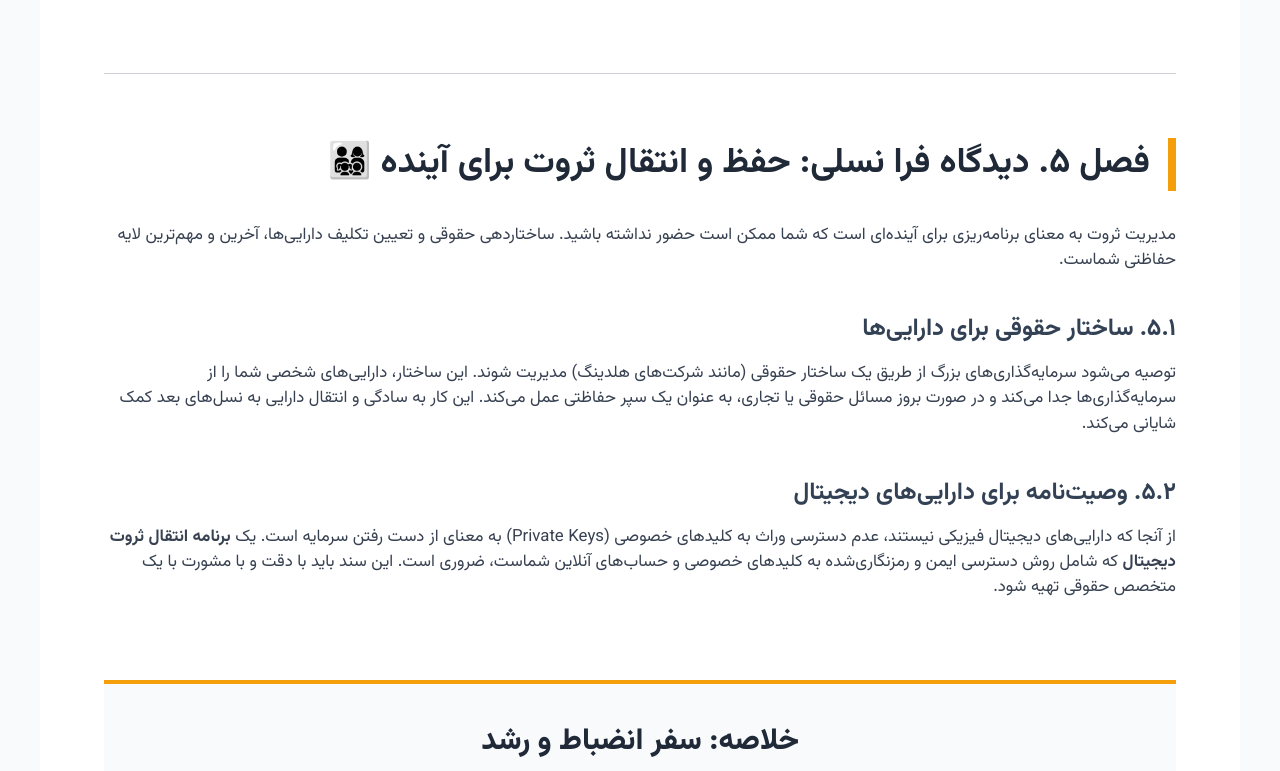
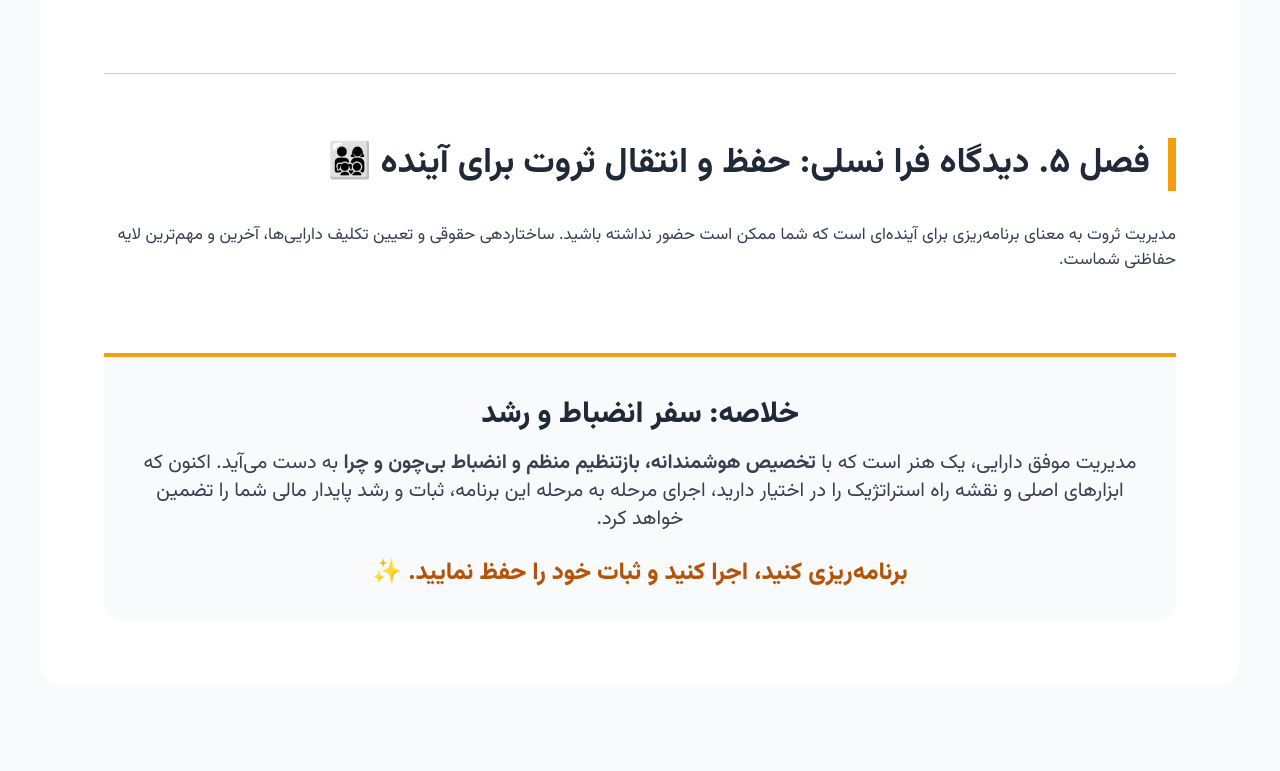
Before and after one commit to paymon1/fund-management, a plain HTML site: page index.html in a window 1280 px wide. Shown: the part 3144-3915 px from the top of the page. After the commit the page ends 3869 px from the top, so only its background shows below. Drawn offline with nearby package versions, Linux system fonts and the light colour scheme.

Commit message:
Update index.html

```diff
--- a/index.html
+++ b/index.html
@@ -134,7 +134,7 @@
                         <span class="ml-2">ثبت نام در پلتفرم فیروزه (Firouzeh)</span>
                     </a>
                     <a href="https://axon.charisma.ir/l?mRef=10h6a3" target="_blank" rel="nofollow noopener" class="tool-link bg-indigo-600 text-white hover:bg-indigo-700">
-                        <span class="ml-2">دریافت خدمات مدیریت دارایی از آکسون (Axon)</span>
+                        <span class="ml-2">دریافت خدمات مدیریت دارایی از کاریزما (Axon)</span>
                     </a>
                 </div>
             </div>
@@ -193,7 +193,6 @@
             <div class="grid grid-cols-2 md:grid-cols-4 gap-6 mt-8">
                 <a href="https://nobitex.ir/signup/?refcode=2817185" target="_blank" rel="nofollow noopener" class="tool-link bg-green-600 text-white hover:bg-green-700">نوبیتکس</a>
                 <a href="https://wallex.ir/signup?ref=zc3hbde" target="_blank" rel="nofollow noopener" class="tool-link bg-purple-600 text-white hover:bg-purple-700">والکس</a>
-                <a href="https://bitpin.ir/signup/?refcode=z4ylqbfjht" target="_blank" rel="nofollow noopener" class="tool-link bg-yellow-600 text-white hover:bg-yellow-700">بیت پین</a>
                 <a href="https://tabdeal.org/?ref=2imfj5" target="_blank" rel="nofollow noopener" class="tool-link bg-red-600 text-white hover:bg-red-700">تبدیل</a>
             </div>
 
@@ -219,19 +218,7 @@
                 مدیریت ثروت به معنای برنامه‌ریزی برای آینده‌ای است که شما ممکن است حضور نداشته باشید. ساختاردهی حقوقی و تعیین تکلیف دارایی‌ها، آخرین و مهم‌ترین لایه حفاظتی شماست.
             </p>
 
-            <h3 class="text-2xl font-bold text-slate-700 mt-10 mb-4">
-                ۵.۱. ساختار حقوقی برای دارایی‌ها
-            </h3>
-            <p class="text-gray-700 mb-6">
-                توصیه می‌شود سرمایه‌گذاری‌های بزرگ از طریق یک ساختار حقوقی (مانند شرکت‌های هلدینگ) مدیریت شوند. این ساختار، دارایی‌های شخصی شما را از سرمایه‌گذاری‌ها جدا می‌کند و در صورت بروز مسائل حقوقی یا تجاری، به عنوان یک سپر حفاظتی عمل می‌کند. این کار به سادگی و انتقال دارایی به نسل‌های بعد کمک شایانی می‌کند.
-            </p>
 
-            <h3 class="text-2xl font-bold text-slate-700 mt-10 mb-4">
-                ۵.۲. وصیت‌نامه برای دارایی‌های دیجیتال
-            </h3>
-            <p class="text-gray-700 mb-6">
-                از آنجا که دارایی‌های دیجیتال فیزیکی نیستند، عدم دسترسی وراث به کلیدهای خصوصی (Private Keys) به معنای از دست رفتن سرمایه است. یک <b>برنامه انتقال ثروت دیجیتال</b> که شامل روش دسترسی ایمن و رمزنگاری‌شده به کلیدهای خصوصی و حساب‌های آنلاین شماست، ضروری است. این سند باید با دقت و با مشورت با یک متخصص حقوقی تهیه شود.
-            </p>
         </section>
 
         <footer class="pt-10 mt-16 border-t-4 border-amber-500 text-center bg-gray-50 p-8 rounded-b-[20px]">
```
